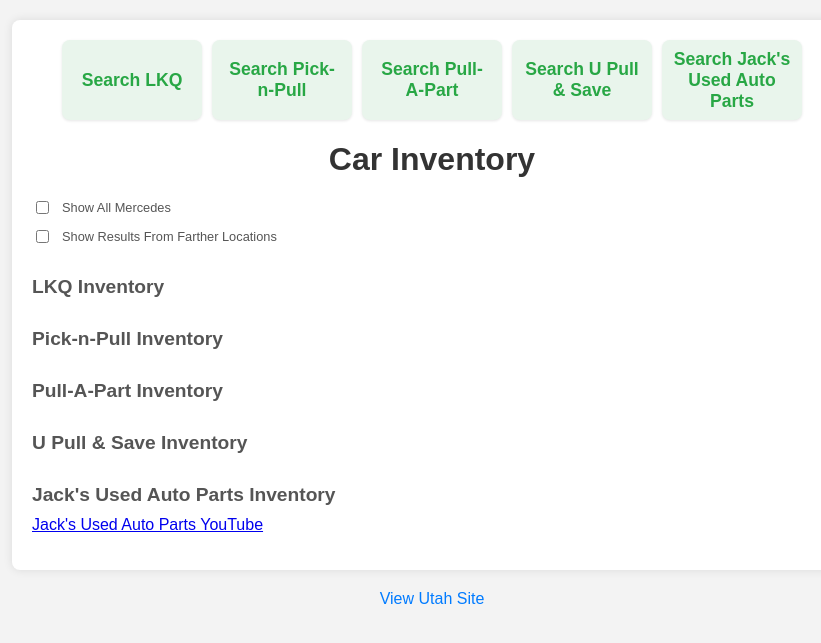
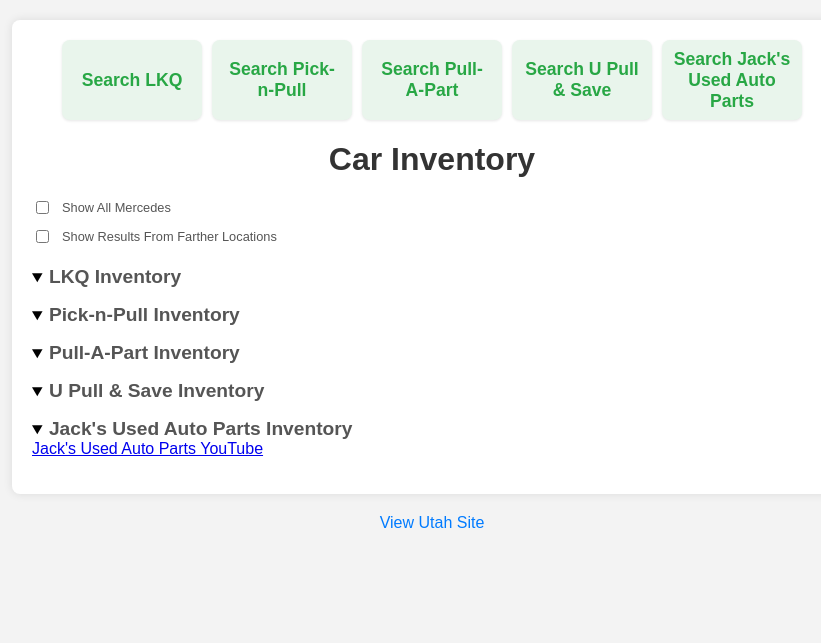
Before and after one commit to trevormcclellan/junkyard-frontend, a Flask app: page / in a window 1280 px wide. Shown: the top 643 px of the page, without its empty margins (208-1029 px from the left). Run offline with Flask 3, Linux system fonts and the light colour scheme; data that the repository does not hold is empty.

Commit message:
Add collapsable inventory sections

```diff
--- a/main/templates/main/index.html
+++ b/main/templates/main/index.html
@@ -35,11 +35,10 @@
             margin-bottom: 20px;
         }
 
-        h2 {
+        .inventory-header {
             font-size: 1.2rem;
             color: #555;
-            margin-top: 30px;
-            margin-bottom: 10px;
+            font-weight: bold;
         }
 
         ul {
@@ -259,7 +258,8 @@
             </label>
         </div>
 
-        <h2>LKQ Inventory</h2>
+        <details open>
+            <summary><span class="inventory-header">LKQ Inventory</span></summary>
             <ul>
                 {% for car in cars_lkq %}
                 <li
@@ -285,8 +285,10 @@
                 </li>
                 {% endfor %}
             </ul>
+        </details>
 
-        <h2>Pick-n-Pull Inventory</h2>
+        <details open>
+        <summary><span class="inventory-header">Pick-n-Pull Inventory</span></summary>
             <ul>
                 {% for car in cars_picknpull %}
                 <li
@@ -308,8 +310,10 @@
                 </li>
                 {% endfor %}
             </ul>
+        </details>
 
-        <h2>Pull-A-Part Inventory</h2>
+        <details open>
+        <summary><span class="inventory-header">Pull-A-Part Inventory</span></summary>
             <ul>
                 {% for car in cars_pullapart %}
                 <li
@@ -332,8 +336,10 @@
                 </li>
                 {% endfor %}
             </ul>
+        </details>
 
-        <h2>U Pull & Save Inventory</h2>
+        <details open>
+            <summary><span class="inventory-header">U Pull & Save Inventory</span></summary>
             <ul>
                 {% for car in cars_upullandsave %}
                 <li
@@ -358,8 +364,10 @@
                 </li>
                 {% endfor %}
             </ul>
+        </details>
 
-        <h2>Jack's Used Auto Parts Inventory</h2>
+        <details open>
+            <summary><span class="inventory-header">Jack's Used Auto Parts Inventory</span></summary>
             <a href="https://www.youtube.com/@jacksusedautoparts">Jack's Used Auto Parts YouTube</a>
             <ul>
                 {% for car in cars_jacks %}
@@ -373,6 +381,7 @@
                 </li>
                 {% endfor %}
             </ul>
+        </details>
     </div>
 
     <!-- Link to the Utah page -->
```
Lines whose indentation alone changed are shown as unchanged.
